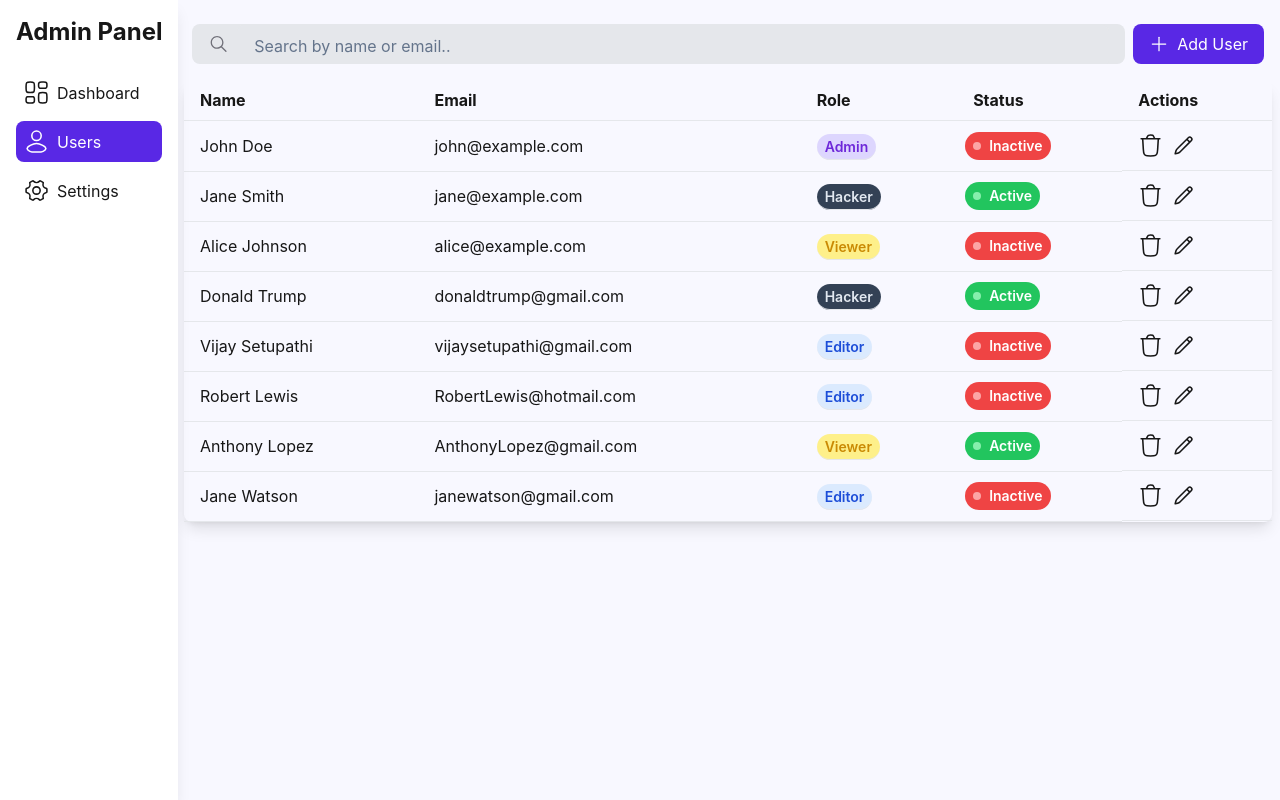
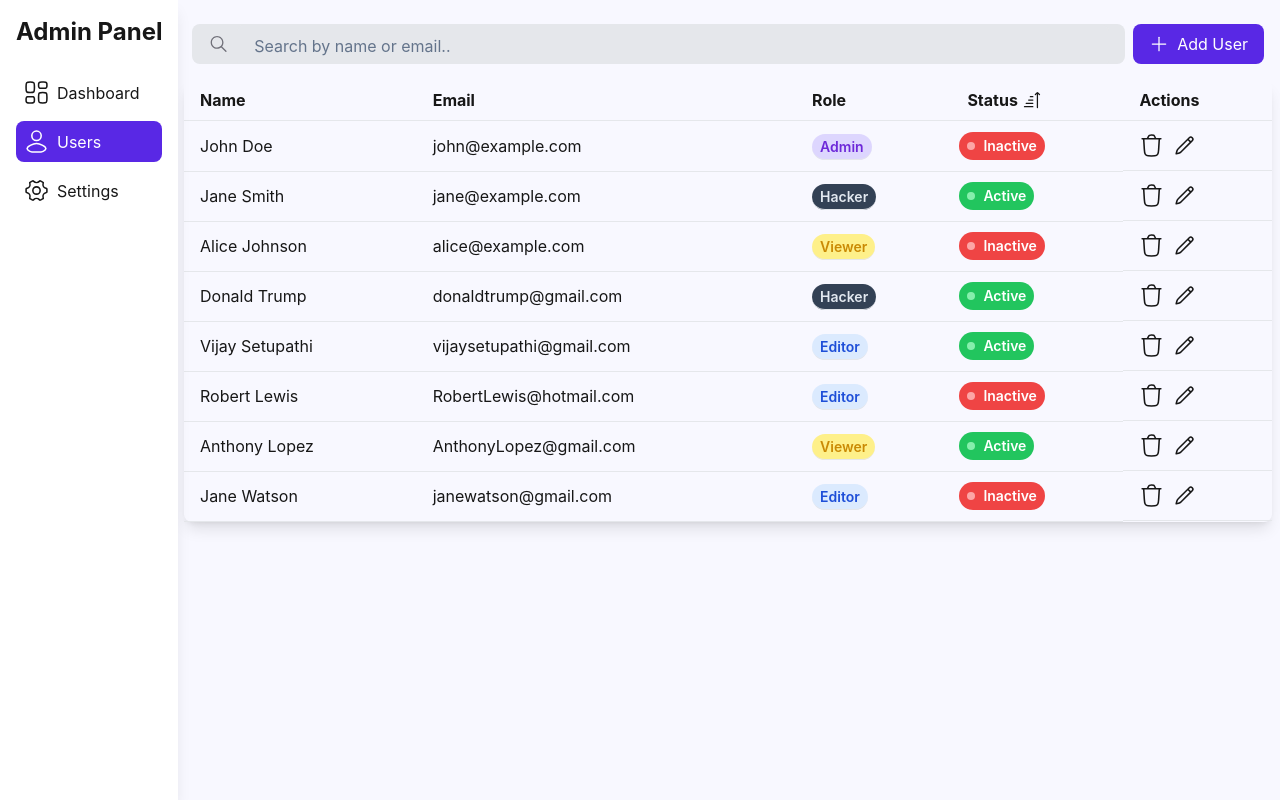
Before and after one commit to Algoture/RoleMaster, a Next.js app: page /users in a window 1280 px wide. Built offline with nearby package versions, Linux system fonts and the light colour scheme; data requests are answered from the project's data file.

Commit message:
sorting status functionality

```diff
--- a/db.json
+++ b/db.json
@@ -33,7 +33,7 @@
       "name": "Vijay Setupathi",
       "email": "vijaysetupathi@gmail.com",
       "role": "Editor",
-      "status": "Inactive"
+      "status": "Active"
     },
     {
       "id": "c993",
@@ -86,10 +86,7 @@
     },
     {
       "role": "Hacker",
-      "permissions": [
-        "Read",
-        "Write"
-      ],
+      "permissions": [],
       "id": "f02c"
     }
   ],
--- a/src/app/Components/Icons.jsx
+++ b/src/app/Components/Icons.jsx
@@ -217,3 +217,49 @@ export const SearchIcon = () => (
     <path d="M 20.5 6 C 12.509634 6 6 12.50964 6 20.5 C 6 28.49036 12.509634 35 20.5 35 C 23.956359 35 27.133709 33.779044 29.628906 31.75 L 39.439453 41.560547 A 1.50015 1.50015 0 1 0 41.560547 39.439453 L 31.75 29.628906 C 33.779044 27.133709 35 23.956357 35 20.5 C 35 12.50964 28.490366 6 20.5 6 z M 20.5 9 C 26.869047 9 32 14.130957 32 20.5 C 32 23.602612 30.776198 26.405717 28.791016 28.470703 A 1.50015 1.50015 0 0 0 28.470703 28.791016 C 26.405717 30.776199 23.602614 32 20.5 32 C 14.130953 32 9 26.869043 9 20.5 C 9 14.130957 14.130953 9 20.5 9 z" />
   </svg>
 );
+export const SortIcon = ({ width, height, asc }) => (
+  <svg
+    xmlns="http://www.w3.org/2000/svg"
+    viewBox="0 0 24 24"
+    width={width}
+    height={height}
+    className={`${asc === "asc" ? "-rotate-180" : ""}`}
+    fill={"none"}
+  >
+    <path
+      d="M11.0001 8L19.0001 8.00006"
+      stroke="currentColor"
+      strokeWidth="1.5"
+      strokeLinecap="round"
+      strokeLinejoin="round"
+    />
+    <path
+      d="M11.0001 12H16.0001"
+      stroke="currentColor"
+      strokeWidth="1.5"
+      strokeLinecap="round"
+      strokeLinejoin="round"
+    />
+    <path
+      d="M11.0001 16H14.0001"
+      stroke="currentColor"
+      strokeWidth="1.5"
+      strokeLinecap="round"
+      strokeLinejoin="round"
+    />
+    <path
+      d="M11.0001 4H21.0001"
+      stroke="currentColor"
+      strokeWidth="1.5"
+      strokeLinecap="round"
+      strokeLinejoin="round"
+    />
+    <path
+      d="M5.5 21V3M5.5 21C4.79977 21 3.49153 19.0057 3 18.5M5.5 21C6.20023 21 7.50847 19.0057 8 18.5"
+      stroke="currentColor"
+      strokeWidth="1.5"
+      strokeLinecap="round"
+      strokeLinejoin="round"
+    />
+  </svg>
+);
--- a/src/app/settings/page.jsx
+++ b/src/app/settings/page.jsx
@@ -131,8 +131,7 @@ const RoleManagement = () => {
   };
   return (
     <div className="p-6 bg-gray-100 min-h-screen md:ml-44">
-      <div className="mb-4 flex justify-between items-center">
-        <h1 className="text-xl font-bold">Role and Permission Management</h1>
+      <div className="mb-4 flex justify-end items-center">
         <button
           onClick={() => setIsRoleModalOpen(true)}
           className="bg-accent text-white px-4 py-2 rounded-lg"
@@ -175,18 +174,14 @@ const RoleManagement = () => {
                 </span>
               </td>
               <td>{role.permissions.join(", ")}</td>
-              <td>
-                <button
-                  onClick={() => handleEditRole(role)}
-                  className="text-black px-3 py-1 rounded mr-2"
-                >
+              <td className="flex gap-2 py-3">
+                <button onClick={() => handleEditRole(role)}>
                   <EditIcon height={25} width={25} />
                 </button>
                 <button
                   onClick={() =>
                     setRoleToDelete(role.id) || setIsDeletingRole(true)
                   }
-                  className="text-black py-1"
                 >
                   <DeleteIcon height={25} width={25} />
                 </button>
--- a/src/app/users/page.jsx
+++ b/src/app/users/page.jsx
@@ -1,6 +1,6 @@
 "use client";
 
-import { AddIcon, DeleteIcon, EditIcon } from "../Components/Icons";
+import { AddIcon, DeleteIcon, EditIcon, SortIcon } from "../Components/Icons";
 import { DeleteModal, EditingModal } from "../Components/Modals";
 import React, { useEffect, useState } from "react";
 import { SearchBar } from "../Components/SearchBar";
@@ -15,7 +15,9 @@ function UserManagement() {
   const [isDeleting, setIsDeleting] = useState(false);
   const [users, setUsers] = useState([]);
   const [filteredUsers, setFilteredUsers] = useState([]);
+  const [sortDirection, setSortDirection] = useState("asc");
   const [userToDelete, setUserToDelete] = useState(null);
+  const statusOrder = { Active: 1, Inactive: 2 };
 
   useEffect(() => {
     fetch("http://localhost:3001/users")
@@ -46,6 +48,17 @@ function UserManagement() {
     setFilteredUsers(result);
   }, [search, users]);
 
+  const sortUsersByStatus = () => {
+    const sortedUsers = [...filteredUsers].sort((a, b) => {
+      if (sortDirection === "asc") {
+        return (statusOrder[a.status] || 0) - (statusOrder[b.status] || 0);
+      } else {
+        return (statusOrder[b.status] || 0) - (statusOrder[a.status] || 0);
+      }
+    });
+    setFilteredUsers(sortedUsers);
+    setSortDirection(sortDirection === "asc" ? "desc" : "asc");
+  };
   const handleAddUser = () => {
     setIsAdding(true);
     setIsEditing(true);
@@ -152,12 +165,19 @@ function UserManagement() {
       </div>
 
       <table className="min-w-full bg-clip-border shadow-lg rounded-lg mt-2 table-auto text-left border-collapse">
-        <thead >
+        <thead>
           <tr>
             <th className="rounded-tl-lg ">Name</th>
             <th className="hidden lg:table-cell">Email</th>
             <th>Role</th>
-            <th className="theader hidden sm:table-cell">Status</th>
+            <th className="theader hidden sm:table-cell ">
+              <div className="flex items-center gap-1">
+                Status
+                <button onClick={sortUsersByStatus}>
+                  <SortIcon height={20} width={20} asc={sortDirection} />
+                </button>
+              </div>
+            </th>
             <th className="rounded-tr-lg">Actions</th>
           </tr>
         </thead>
```
